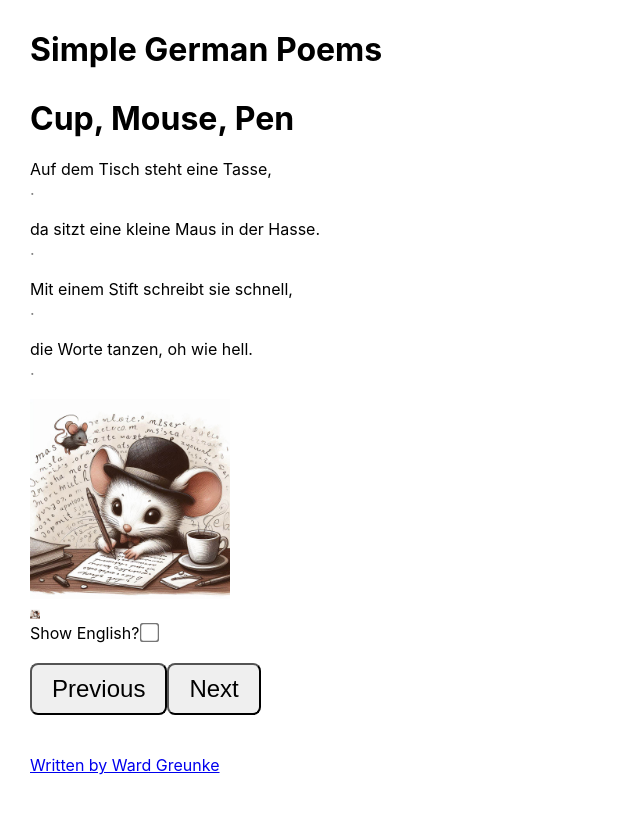
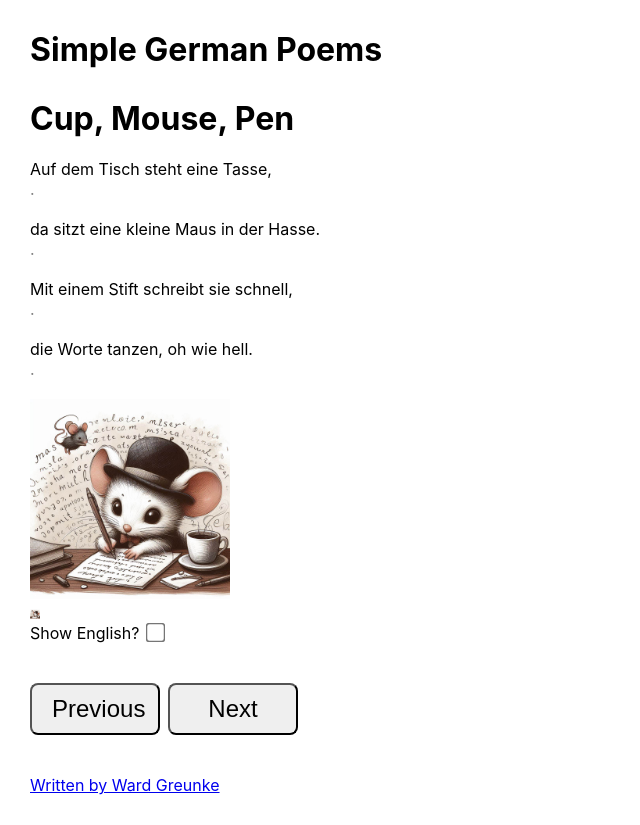
Before and after one commit to wgreunke/poems, a React (Create React App) app: page / in a window 1280 px wide. Shown: the whole page, without its empty margins (0-640 px from the left). Built offline with nearby package versions, Linux system fonts and the light colour scheme.

Commit message:
Fixing styling on buttons and check box.

```diff
--- a/src/App.js
+++ b/src/App.js
@@ -109,15 +109,14 @@ const DisplayPoem = ({ poem_data, currentIndex,showBase }) => {
 //Add a toggle to hide the english
 const ToggleSwitch=({handleToggle, showBase})=>{
   return (
-    <>
+    <div>
     <label>
     Show English?
     <input type="checkbox" checked={showBase} onChange={handleToggle}
-    style={{ transform: 'scale(1.5)', marginRight: '8px' }}
+    style={{ transform: 'scale(1.5)', marginLeft:'10px', marginRight: '8px' }}
     />
-
       </label>
-      </>
+      </div>
   );
 };
 
@@ -126,9 +125,9 @@ const ToggleSwitch=({handleToggle, showBase})=>{
 const NavigationButtons = ({ onNext, onPrevious }) => {
   return (
     <div>
-      <button onClick={onPrevious} style={{ fontSize: '1.5rem', padding: '10px 20px', borderRadius: '8px' }} >
+      <button onClick={onPrevious} style={{ fontSize: '1.5rem', padding: '10px 20px', borderRadius: '8px', width:'130px',marginRight:'8px' }} >
         Previous</button>
-      <button onClick={onNext} style={{ fontSize: '1.5rem', padding: '10px 20px', borderRadius: '8px' }}>
+      <button onClick={onNext} style={{ fontSize: '1.5rem',padding: '10px 20px',  borderRadius: '8px',width:'130px' }}>
         Next</button>
     </div>
   );
```
